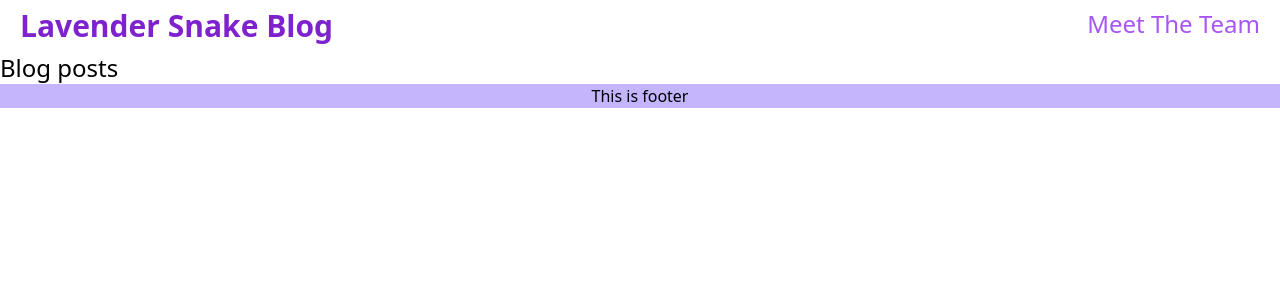
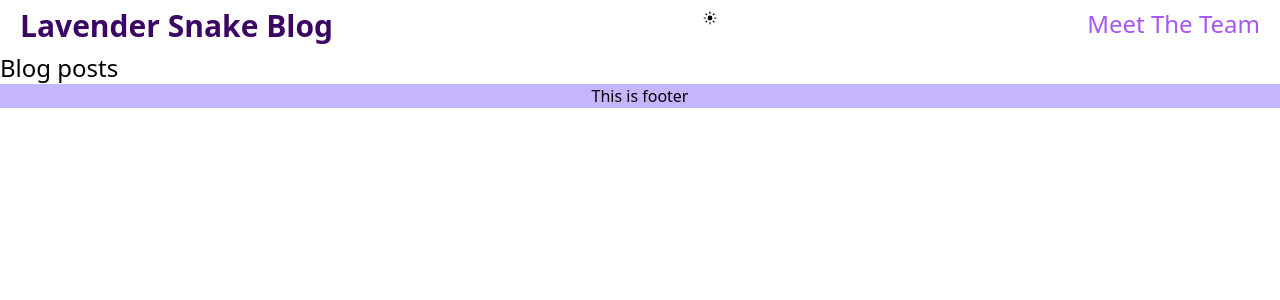
Before and after one commit to Hack-Weekly/lavender-snake-blog, a Next.js app: page / in a window 1280 px wide. Shown: the top 300 px of the page. Built offline with nearby package versions, Linux system fonts and the light colour scheme.

Commit message:
Implement ThemeToggler

```diff
--- a/app/Nav.tsx
+++ b/app/Nav.tsx
@@ -1,9 +1,12 @@
+import ThemeToggler from "./ThemeToggler"
+
 export default function Nav() {
 	return (
 		<nav className="flex flex-row justify-between px-5 py-2">
-			<div className="text-3xl font-bold text-purple-700">
+			<div className="text-3xl font-bold text-purple-950 dark:text-purple-300">
 				Lavender Snake Blog
 			</div>
+			<ThemeToggler />
 			<div className="text-2xl text-purple-500">Meet The Team</div>
 		</nav>
 	)
--- /dev/null
+++ b/app/ThemeToggler.tsx
@@ -0,0 +1,23 @@
+"use client"
+
+import { useTheme } from "next-themes"
+import { useEffect, useState } from "react"
+import Sun from "@/components/icons/Sun"
+import Moon from "@/components/icons/Moon"
+
+export default function ThemeToggler() {
+	const [mounted, setMounted] = useState(false)
+	const { theme, setTheme } = useTheme()
+
+	useEffect(() => setMounted(true), [])
+
+	if (!mounted) return null
+
+	return (
+		<div>
+			<button onClick={() => setTheme(theme === "dark" ? "light" : "dark")}>
+				{theme === "light" ? <Moon /> : <Sun />}
+			</button>
+		</div>
+	)
+}
--- a/app/layout.tsx
+++ b/app/layout.tsx
@@ -1,6 +1,7 @@
 import Nav from "./Nav"
 import Footer from "./Footer"
 import { Metadata } from "next"
+import { Providers } from "./providers"
 import "./globals.css"
 
 export const metadata: Metadata = {
@@ -36,11 +37,13 @@ export default function RootLayout({
 	children: React.ReactNode
 }) {
 	return (
-		<html lang="en">
+		<html lang="en" suppressHydrationWarning>
 			<body>
-				<Nav />
-				{children}
-				<Footer />
+				<Providers>
+					<Nav />
+					{children}
+					<Footer />
+				</Providers>
 			</body>
 		</html>
 	)
--- /dev/null
+++ b/app/providers.tsx
@@ -0,0 +1,7 @@
+"use client"
+
+import { ThemeProvider } from "next-themes"
+
+export function Providers({ children }: { children: React.ReactNode }) {
+	return <ThemeProvider attribute="class">{children}</ThemeProvider>
+}
--- /dev/null
+++ b/components/icons/Moon.tsx
@@ -0,0 +1,21 @@
+import { SVGProps } from "react"
+
+// heroicons:moon-20-solid
+export default function Moon(props: SVGProps<SVGSVGElement>) {
+	return (
+		<svg
+			xmlns="http://www.w3.org/2000/svg"
+			width="1em"
+			height="1em"
+			viewBox="0 0 20 20"
+			{...props}
+		>
+			<path
+				fill="currentColor"
+				fillRule="evenodd"
+				d="M7.455 2.004a.75.75 0 0 1 .26.77a7 7 0 0 0 9.958 7.967a.75.75 0 0 1 1.067.853A8.5 8.5 0 1 1 6.647 1.921a.75.75 0 0 1 .808.083Z"
+				clipRule="evenodd"
+			></path>
+		</svg>
+	)
+}
--- /dev/null
+++ b/components/icons/Sun.tsx
@@ -0,0 +1,19 @@
+import { SVGProps } from "react"
+
+// heroicons:sun-20-solid
+export default function Sun(props: SVGProps<SVGSVGElement>) {
+	return (
+		<svg
+			xmlns="http://www.w3.org/2000/svg"
+			width="1em"
+			height="1em"
+			viewBox="0 0 20 20"
+			{...props}
+		>
+			<path
+				fill="currentColor"
+				d="M10 2a.75.75 0 0 1 .75.75v1.5a.75.75 0 0 1-1.5 0v-1.5A.75.75 0 0 1 10 2Zm0 13a.75.75 0 0 1 .75.75v1.5a.75.75 0 0 1-1.5 0v-1.5A.75.75 0 0 1 10 15Zm0-8a3 3 0 1 0 0 6a3 3 0 0 0 0-6Zm5.657-1.596a.75.75 0 1 0-1.06-1.06l-1.061 1.06a.75.75 0 0 0 1.06 1.06l1.06-1.06Zm-9.193 9.192a.75.75 0 1 0-1.06-1.06l-1.06 1.06a.75.75 0 0 0 1.06 1.06l1.06-1.06ZM18 10a.75.75 0 0 1-.75.75h-1.5a.75.75 0 0 1 0-1.5h1.5A.75.75 0 0 1 18 10ZM5 10a.75.75 0 0 1-.75.75h-1.5a.75.75 0 0 1 0-1.5h1.5A.75.75 0 0 1 5 10Zm9.596 5.657a.75.75 0 0 0 1.06-1.06l-1.06-1.061a.75.75 0 1 0-1.06 1.06l1.06 1.06ZM5.404 6.464a.75.75 0 0 0 1.06-1.06l-1.06-1.06a.75.75 0 1 0-1.061 1.06l1.06 1.06Z"
+			></path>
+		</svg>
+	)
+}
--- a/package.json
+++ b/package.json
@@ -16,6 +16,7 @@
 		"eslint": "8.37.0",
 		"eslint-config-next": "13.2.4",
 		"next": "13.2.4",
+		"next-themes": "^0.2.1",
 		"react": "18.2.0",
 		"react-dom": "18.2.0",
 		"typescript": "5.0.3"
--- a/tailwind.config.js
+++ b/tailwind.config.js
@@ -2,13 +2,13 @@
 module.exports = {
 	content: [
 		"./app/**/*.{js,ts,jsx,tsx}",
-		"./app//*.{js,ts,jsx,tsx}",
 		"./pages/**/*.{js,ts,jsx,tsx}",
 		"./components/**/*.{js,ts,jsx,tsx}",
 
 		// Or if using `src` directory:
 		"./src/**/*.{js,ts,jsx,tsx}",
 	],
+	darkMode: "class",
 	theme: {
 		extend: {},
 	},
```
Also changed, not shown: 1 other file (tests, documents, lock files or other folders).
